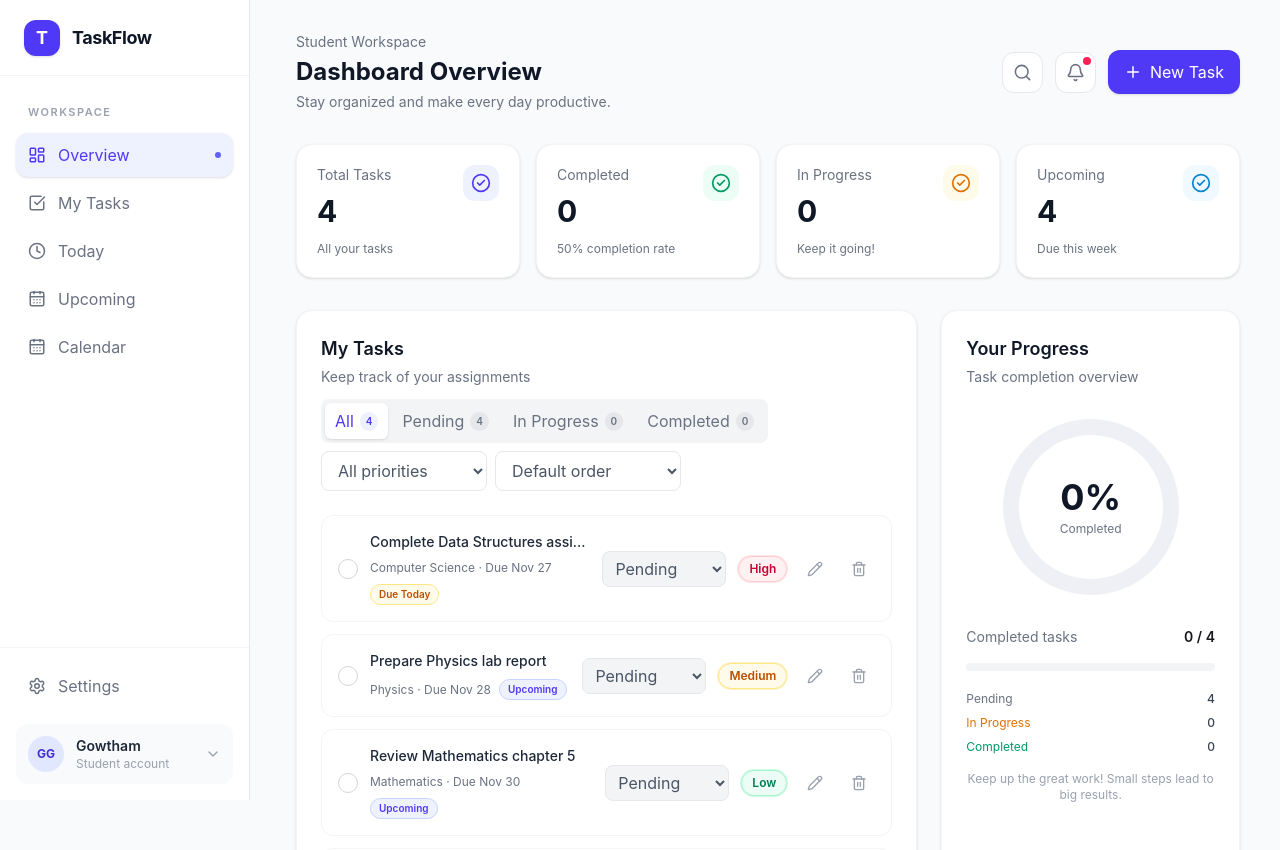
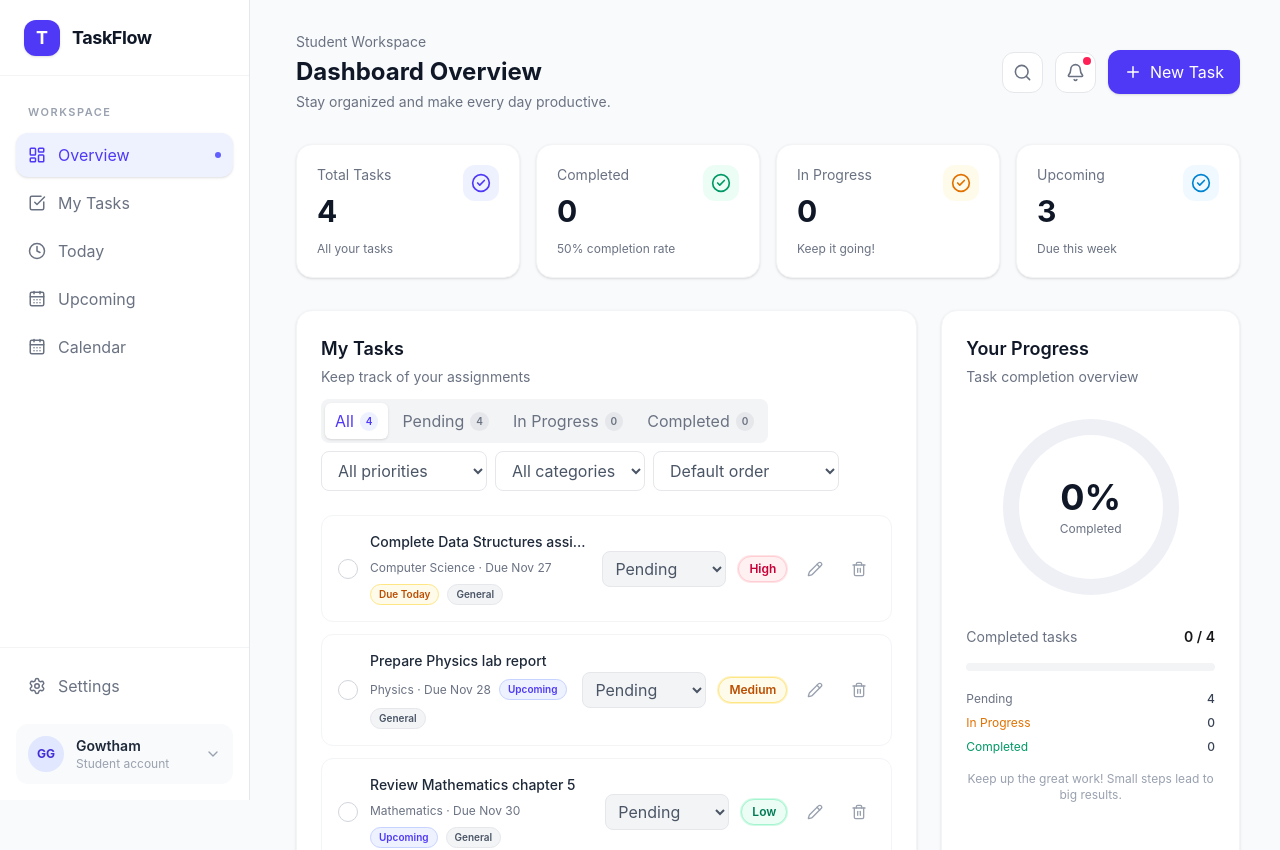
Before and after one commit to gowthamganesan103-cmyk/TaskFlow, a React app in the folder frontend/: page / in a window 1280 px wide. Shown: the top 850 px of the page. Built offline with nearby package versions, Linux system fonts and the light colour scheme; the HTML template or start-up script is replaced by a standard one.

Commit message:
feat: add task category management

```diff
--- a/frontend/src/App.jsx
+++ b/frontend/src/App.jsx
@@ -102,6 +102,15 @@ const urgencyStyles = {
   Upcoming: 'border-indigo-200 bg-indigo-50 text-indigo-600',
 }
 
+const categoryStyles = {
+  Study: 'border-indigo-200 bg-indigo-50 text-indigo-700',
+  Work: 'border-sky-200 bg-sky-50 text-sky-700',
+  Personal: 'border-violet-200 bg-violet-50 text-violet-700',
+  General: 'border-gray-200 bg-gray-100 text-gray-600',
+}
+
+const taskCategories = ['General', 'Study', 'Work', 'Personal']
+
 const formatDueDate = (date) => {
   if (!date) return ''
 
@@ -123,7 +132,30 @@ function App() {
       const savedTasks = window.localStorage.getItem('taskflow.tasks')
       if (savedTasks) {
         const parsedTasks = JSON.parse(savedTasks)
-        if (Array.isArray(parsedTasks)) return parsedTasks
+        if (Array.isArray(parsedTasks)) {
+          return parsedTasks
+            .filter(
+              (task) =>
+                task &&
+                typeof task === 'object' &&
+                typeof task.title === 'string' &&
+                typeof task.subject === 'string',
+            )
+            .map((task) => ({
+              ...task,
+              id:
+                typeof task.id === 'string' && task.id
+                  ? task.id
+                  : `task-${crypto.randomUUID?.() || Date.now()}`,
+              due: normalizeSeedDueDate(task.due),
+              priority: ['Low', 'Medium', 'High'].includes(task.priority)
+                ? task.priority
+                : 'Medium',
+              category: taskCategories.includes(task.category)
+                ? task.category
+                : 'General',
+            }))
+        }
       }
     } catch {
       // Ignore unavailable or invalid local storage and use the seed tasks.
@@ -133,6 +165,7 @@ function App() {
       ...task,
       id: `task-${index}`,
       due: normalizeSeedDueDate(task.due),
+      category: 'General',
     }))
   })
 
@@ -142,7 +175,11 @@ function App() {
       if (savedStatuses) {
         const parsedStatuses = JSON.parse(savedStatuses)
         if (parsedStatuses && typeof parsedStatuses === 'object') {
-          return parsedStatuses
+          return Object.fromEntries(
+            Object.entries(parsedStatuses).filter(([, status]) =>
+              ['Pending', 'In Progress', 'Completed'].includes(status),
+            ),
+          )
         }
       }
     } catch {
@@ -157,6 +194,7 @@ function App() {
   const [editingTask, setEditingTask] = useState(null)
   const [taskFilter, setTaskFilter] = useState('All')
   const [priorityFilter, setPriorityFilter] = useState('All')
+  const [categoryFilter, setCategoryFilter] = useState('All')
   const [sortBy, setSortBy] = useState('default')
   const submitLock = useRef(false)
 
@@ -165,12 +203,18 @@ function App() {
     subject: '',
     due: '',
     priority: 'Medium',
+    category: 'General',
   })
 
   // Form validation errors
   const [formErrors, setFormErrors] = useState({})
 
-  const getTaskStatus = (taskId) => taskStatuses[taskId] || 'Pending'
+  const getTaskStatus = (taskId) => {
+    const status = taskStatuses[taskId]
+    return ['Pending', 'In Progress', 'Completed'].includes(status)
+      ? status
+      : 'Pending'
+  }
 
   useEffect(() => {
     try {
@@ -189,7 +233,13 @@ function App() {
         setShowAddTask(false)
         setEditingTask(null)
         setFormErrors({})
-        setNewTask({ title: '', subject: '', due: '', priority: 'Medium' })
+        setNewTask({
+          title: '',
+          subject: '',
+          due: '',
+          priority: 'Medium',
+          category: 'General',
+        })
         submitLock.current = false
       }
     }
@@ -237,10 +287,11 @@ function App() {
   const upcomingCount = taskList.filter(
     (task) =>
       getTaskStatus(task.id) !== 'Completed' &&
-      getDeadlineUrgency(task.due, getTaskStatus(task.id)) !== null,
+      getDeadlineUrgency(task.due, getTaskStatus(task.id)) === 'Upcoming',
   ).length
 
   const updateTaskStatus = (taskId, status) => {
+    if (!['Pending', 'In Progress', 'Completed'].includes(status)) return
     setTaskStatuses((prev) => ({ ...prev, [taskId]: status }))
   }
 
@@ -310,6 +361,10 @@ function App() {
       errors.priority = 'Please select a valid priority.'
     }
 
+    if (!taskCategories.includes(newTask.category)) {
+      errors.category = 'Please select a valid category.'
+    }
+
     setFormErrors(errors)
     return Object.keys(errors).length === 0
   }
@@ -323,6 +378,7 @@ function App() {
       subject: task.subject,
       due: normalizeSeedDueDate(task.due),
       priority: task.priority,
+      category: task.category || 'General',
     })
     setShowAddTask(true)
   }
@@ -332,7 +388,13 @@ function App() {
     setShowAddTask(false)
     setEditingTask(null)
     setFormErrors({})
-    setNewTask({ title: '', subject: '', due: '', priority: 'Medium' })
+    setNewTask({
+      title: '',
+      subject: '',
+      due: '',
+      priority: 'Medium',
+      category: 'General',
+    })
     submitLock.current = false
   }
 
@@ -369,6 +431,7 @@ function App() {
       subject: newTask.subject.trim(),
       id: taskId,
       due: newTask.due,
+      category: newTask.category,
     }
 
     setTaskList((prev) => [taskToAdd, ...prev])
@@ -389,6 +452,7 @@ function App() {
       subject: newTask.subject.trim(),
       due: newTask.due,
       priority: newTask.priority,
+      category: newTask.category,
     }
 
     setTaskList((prev) =>
@@ -416,6 +480,9 @@ function App() {
       taskFilter === 'All' || getTaskStatus(task.id) === taskFilter
     const matchesPriority =
       priorityFilter === 'All' || task.priority === priorityFilter
+    const matchesCategory =
+      categoryFilter === 'All' ||
+      (task.category || 'General') === categoryFilter
     const urgency = getDeadlineUrgency(task.due, getTaskStatus(task.id))
     const matchesPage =
       activePage === 'Today'
@@ -426,7 +493,13 @@ function App() {
             ? urgency !== null
             : true
 
-    return matchesSearch && matchesFilter && matchesPriority && matchesPage
+    return (
+      matchesSearch &&
+      matchesFilter &&
+      matchesPriority &&
+      matchesCategory &&
+      matchesPage
+    )
   })
 
   const sortedTasks = [...filteredTasks].sort((a, b) => {
@@ -462,12 +535,24 @@ function App() {
     setActivePage('Overview')
     setTaskFilter('All')
     setPriorityFilter('All')
+    setCategoryFilter('All')
     setSortBy('default')
+  }
+
+  const handlePageChange = (page) => {
+    setSearchTerm('')
+    setTaskFilter('All')
+    setPriorityFilter('All')
+    setCategoryFilter('All')
+    setSortBy('default')
+    setSearchOpen(false)
+    setNotificationsOpen(false)
+    setActivePage(page)
   }
 
   return (
     <div className="min-h-screen bg-gray-50">
-      <Sidebar activePage={activePage} setActivePage={setActivePage} />
+      <Sidebar activePage={activePage} setActivePage={handlePageChange} />
 
       <main className="min-h-screen px-5 py-8 md:ml-64 md:px-10">
         <div className="mx-auto max-w-7xl">
@@ -549,7 +634,13 @@ function App() {
                 onClick={() => {
                   setEditingTask(null)
                   setFormErrors({})
-                  setNewTask({ title: '', subject: '', due: '', priority: 'Medium' })
+                  setNewTask({
+                    title: '',
+                    subject: '',
+                    due: '',
+                    priority: 'Medium',
+                    category: 'General',
+                  })
                   setShowAddTask(true)
                 }}
                 className="flex items-center gap-2 rounded-xl bg-indigo-600 px-3 py-2.5 text-sm font-medium text-white shadow-sm transition hover:bg-indigo-700 sm:px-4"
@@ -648,6 +739,17 @@ function App() {
                     <option value="Low">Low priority</option>
                   </select>
                   <select
+                    value={categoryFilter}
+                    onChange={(e) => setCategoryFilter(e.target.value)}
+                    aria-label="Filter tasks by category"
+                    className="rounded-lg border border-gray-200 bg-white px-3 py-2 text-xs font-medium text-gray-600 outline-none transition focus:border-indigo-400 focus:ring-2 focus:ring-indigo-100"
+                  >
+                    <option value="All">All categories</option>
+                    {taskCategories.map((category) => (
+                      <option key={category} value={category}>{category}</option>
+                    ))}
+                  </select>
+                  <select
                     value={sortBy}
                     onChange={(e) => setSortBy(e.target.value)}
                     aria-label="Sort tasks"
@@ -711,6 +813,11 @@ function App() {
                                 {urgency}
                               </span>
                             )}
+                            <span
+                              className={`rounded-full border px-2 py-0.5 text-[10px] font-semibold ${categoryStyles[task.category || 'General']}`}
+                            >
+                              {task.category || 'General'}
+                            </span>
                           </div>
                         </div>
 
@@ -925,7 +1032,7 @@ function App() {
             role="dialog"
             aria-modal="true"
             aria-labelledby="task-modal-title"
-            className="w-full max-w-md rounded-2xl bg-white p-6 shadow-2xl"
+            className="max-h-[calc(100vh-2rem)] w-full max-w-md overflow-y-auto rounded-2xl bg-white p-6 shadow-2xl"
           >
             <div className="mb-5 flex items-center justify-between">
               <div>
@@ -1047,6 +1154,32 @@ function App() {
                 )}
               </div>
 
+              {/* Category */}
+              <div>
+                <label htmlFor="task-category" className="mb-1 block text-sm font-medium text-gray-700">
+                  Category
+                </label>
+                <select
+                  id="task-category"
+                  value={newTask.category}
+                  onChange={(e) => handleFieldChange('category', e.target.value)}
+                  aria-invalid={Boolean(formErrors.category)}
+                  aria-describedby={formErrors.category ? 'task-category-error' : undefined}
+                  className={`w-full rounded-xl border bg-white px-3 py-2.5 text-sm outline-none focus:ring-2 focus:ring-indigo-100 ${
+                    formErrors.category
+                      ? 'border-rose-400 focus:border-rose-400'
+                      : 'border-gray-200 focus:border-indigo-400'
+                  }`}
+                >
+                  {taskCategories.map((category) => (
+                    <option key={category} value={category}>{category}</option>
+                  ))}
+                </select>
+                {formErrors.category && (
+                  <p id="task-category-error" className="mt-1 text-xs text-rose-500">{formErrors.category}</p>
+                )}
+              </div>
+
               <div className="flex gap-3 pt-2">
                 <button
                   type="button"
```
